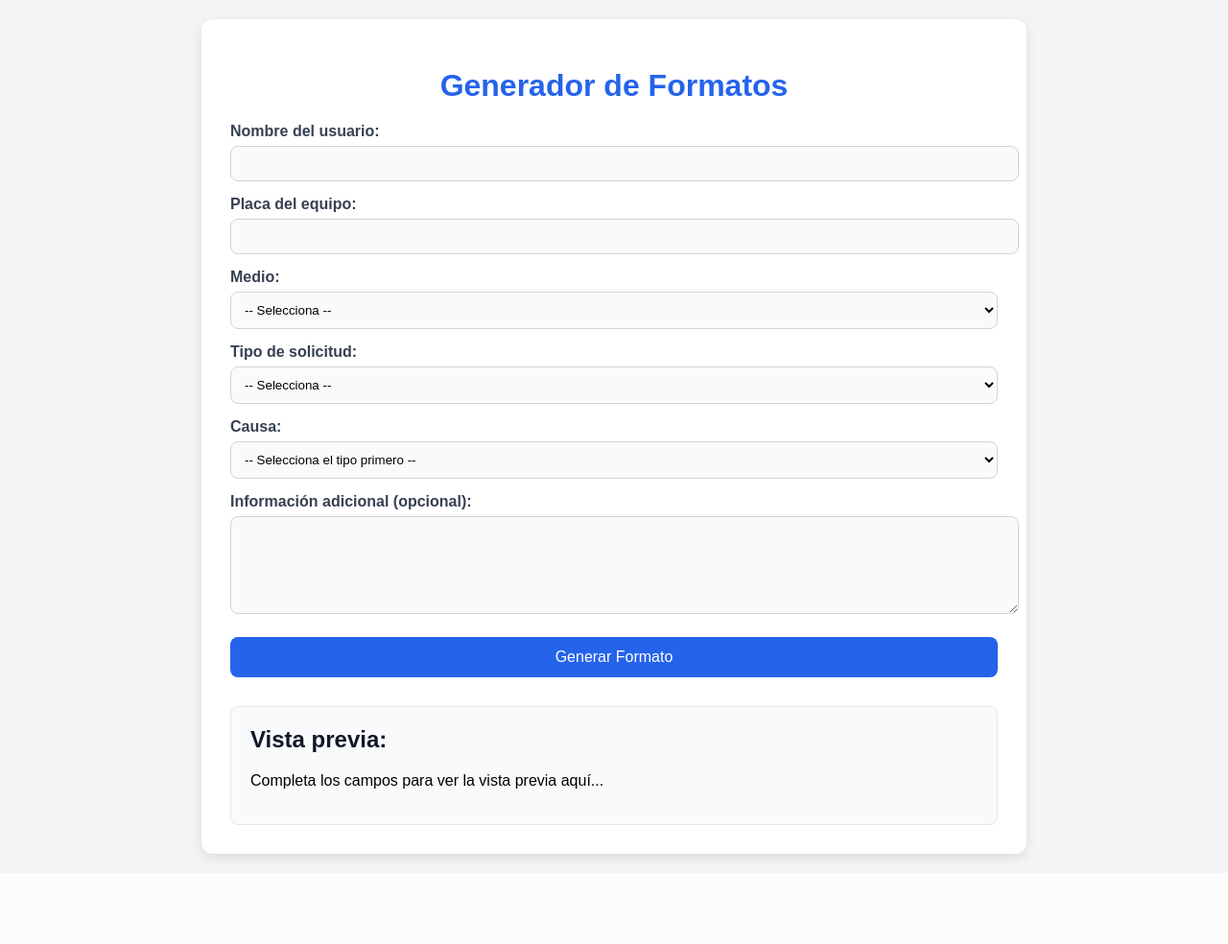
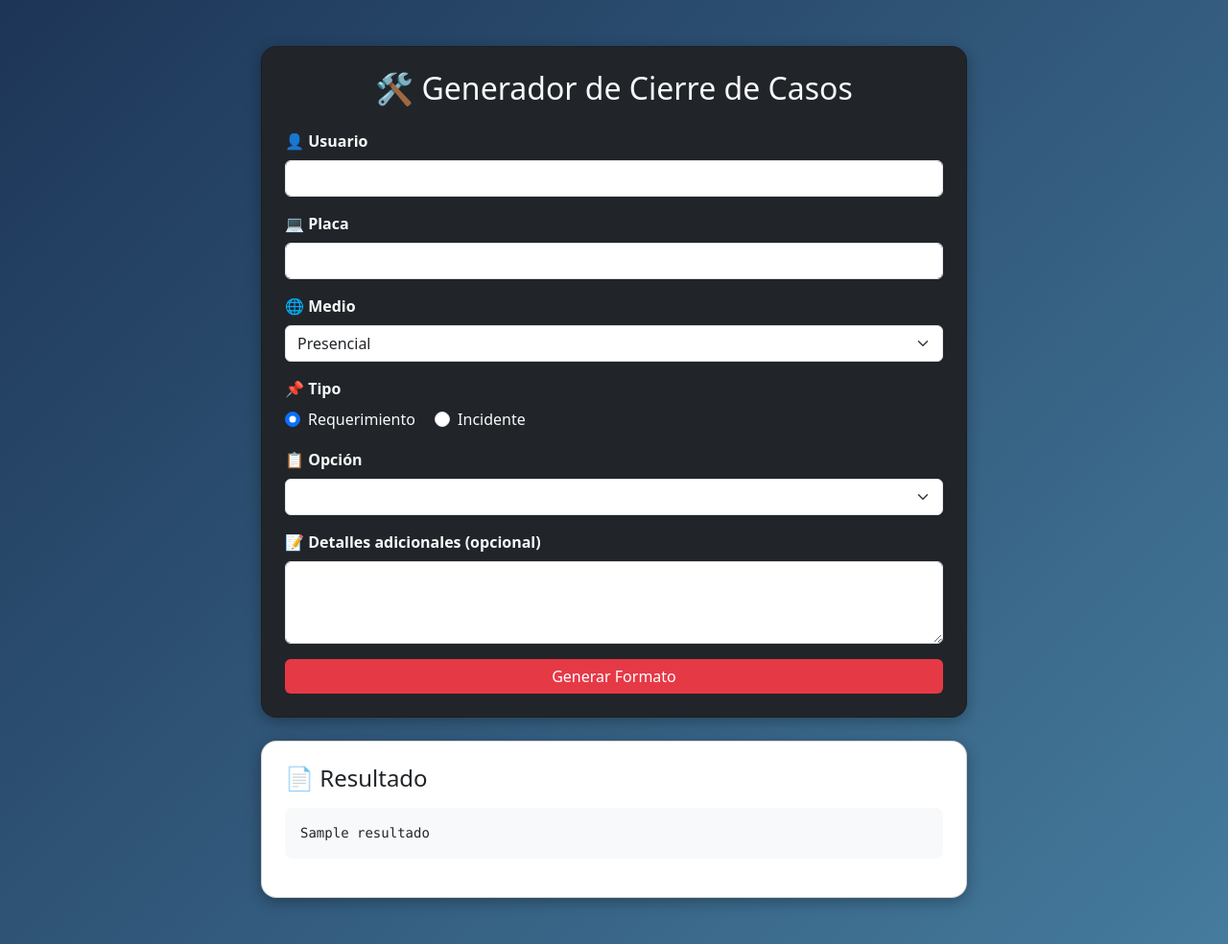
Before and after one commit to Steven-gil-dep/mi_app_flask, a Flask app: template templates/form.html in a window 1280 px wide. Shown: the whole page at 96% size. Before the commit the page ends 900 px from the top, so only its background shows below. Run offline with Flask 3, Linux system fonts and the light colour scheme; the template is opened without the code that fills it: most values are stand-ins (such as "Sample title", 1, 10 or a date in 2020); lists and menus that the app fills with data are empty.

Commit message:
Update form.html

```diff
--- a/templates/form.html
+++ b/templates/form.html
@@ -3,171 +3,115 @@
 <head>
   <meta charset="UTF-8">
   <title>Generador de Formatos</title>
+  <link href="https://cdn.jsdelivr.net/npm/bootstrap@5.3.0/dist/css/bootstrap.min.css" rel="stylesheet">
   <style>
     body {
-      font-family: Arial, sans-serif;
-      background: #f3f4f6;
-      margin: 0;
-      padding: 20px;
+      background: linear-gradient(135deg, #1d3557, #457b9d);
+      color: #f1faee;
+      min-height: 100vh;
     }
-    .container {
-      max-width: 800px;
-      margin: auto;
-      background: #fff;
-      padding: 30px;
-      border-radius: 12px;
-      box-shadow: 0 4px 12px rgba(0,0,0,0.1);
+    .card {
+      border-radius: 1rem;
+      box-shadow: 0 4px 15px rgba(0,0,0,0.3);
     }
-    h1 {
-      text-align: center;
-      color: #2563eb;
-      margin-bottom: 20px;
+    .form-label {
+      font-weight: bold;
     }
-    label {
-      font-weight: bold;
-      display: block;
-      margin-top: 15px;
-      color: #374151;
+    .btn-primary {
+      background-color: #e63946;
+      border: none;
     }
-    input, select, textarea {
-      width: 100%;
-      padding: 10px;
-      margin-top: 6px;
-      border: 1px solid #d1d5db;
-      border-radius: 8px;
-      background: #f9fafb;
+    .btn-primary:hover {
+      background-color: #d62839;
     }
-    textarea {
-      resize: vertical;
-      min-height: 80px;
-    }
-    button {
-      margin-top: 20px;
-      padding: 12px;
-      width: 100%;
-      background: #2563eb;
-      color: white;
-      border: none;
-      border-radius: 8px;
-      font-size: 16px;
-      cursor: pointer;
-    }
-    button:hover {
-      background: #1d4ed8;
-    }
-    .preview {
-      margin-top: 30px;
-      padding: 20px;
-      border: 1px solid #e5e7eb;
-      border-radius: 8px;
-      background: #f9fafb;
-    }
-    .preview h2 {
-      margin-top: 0;
-      color: #111827;
-    }
-    .preview pre {
+    pre {
+      background: #f8f9fa;
+      color: #212529;
+      padding: 1rem;
+      border-radius: .5rem;
       white-space: pre-wrap;
-      font-family: inherit;
     }
   </style>
 </head>
 <body>
-  <div class="container">
-    <h1>Generador de Formatos</h1>
+<div class="container py-5">
+  <div class="row justify-content-center">
+    <div class="col-md-8">
+      <div class="card p-4 bg-dark text-light">
+        <h2 class="mb-4 text-center">🛠️ Generador de Cierre de Casos</h2>
         <form method="POST">
-      <label for="usuario">Nombre del usuario:</label>
-      <input type="text" id="usuario" name="usuario" required oninput="updatePreview()">
+          <div class="mb-3">
+            <label class="form-label">👤 Usuario</label>
+            <input type="text" name="usuario" class="form-control" required>
+          </div>
+          <div class="mb-3">
+            <label class="form-label">💻 Placa</label>
+            <input type="text" name="placa" class="form-control" required>
+          </div>
+          <div class="mb-3">
+            <label class="form-label">🌐 Medio</label>
+            <select name="medio" class="form-select" required>
+              <option value="1">Presencial</option>
+              <option value="2">Virtual</option>
+            </select>
+          </div>
+          <div class="mb-3">
+            <label class="form-label">📌 Tipo</label><br>
+            <div class="form-check form-check-inline">
+              <input class="form-check-input" type="radio" name="tipo" value="req" checked onclick="cargarOpciones('req')">
+              <label class="form-check-label">Requerimiento</label>
+            </div>
+            <div class="form-check form-check-inline">
+              <input class="form-check-input" type="radio" name="tipo" value="inc" onclick="cargarOpciones('inc')">
+              <label class="form-check-label">Incidente</label>
+            </div>
+          </div>
+          <div class="mb-3">
+            <label class="form-label">📋 Opción</label>
+            <select name="opcion" id="opcion" class="form-select" required>
+              <!-- Se llenará dinámicamente -->
+            </select>
+          </div>
+          <div class="mb-3">
+            <label class="form-label">📝 Detalles adicionales (opcional)</label>
+            <textarea name="detalles" class="form-control" rows="3"></textarea>
+          </div>
+          <button class="btn btn-primary w-100">Generar Formato</button>
+        </form>
+      </div>
+    </div>
+  </div>
 
-      <label for="placa">Placa del equipo:</label>
-      <input type="text" id="placa" name="placa" required oninput="updatePreview()">
-
-      <label for="medio">Medio:</label>
-      <select id="medio" name="medio" required onchange="updatePreview()">
-        <option value="">-- Selecciona --</option>
-        <option value="Presencial">Presencial</option>
-        <option value="Virtual">Virtual</option>
-      </select>
-
-      <label for="tipo">Tipo de solicitud:</label>
-      <select id="tipo" name="tipo" required onchange="toggleOpciones(); updatePreview();">
-        <option value="">-- Selecciona --</option>
-        <option value="Requerimiento">Requerimiento</option>
-        <option value="Incidente">Incidente</option>
-      </select>
-
-      <label for="opcion">Causa:</label>
-      <select id="opcion" name="opcion" required onchange="updatePreview()">
-        <option value="">-- Selecciona el tipo primero --</option>
-      </select>
-
-      <label for="adicional">Información adicional (opcional):</label>
-      <textarea id="adicional" name="adicional" oninput="updatePreview()"></textarea>
-
-      <button type="submit">Generar Formato</button>
-    </form>
-
-    <div class="preview">
-      <h2>Vista previa:</h2>
-      <pre id="previewText">Completa los campos para ver la vista previa aquí...</pre>
+  {% if resultado %}
+  <div class="row justify-content-center mt-4">
+    <div class="col-md-8">
+      <div class="card p-4">
+        <h4 class="mb-3 text-dark">📄 Resultado</h4>
+        <pre>{{ resultado }}</pre>
       </div>
+    </div>
+  </div>
+  {% endif %}
 </div>
 
 <script>
   const requerimientos = {{ requerimientos|tojson }};
   const incidentes = {{ incidentes|tojson }};
+  const selectOpcion = document.getElementById("opcion");
 
-    function toggleOpciones() {
-      const tipo = document.getElementById("tipo").value;
-      const opcionSelect = document.getElementById("opcion");
-      opcionSelect.innerHTML = "";
-
-      let opciones = [];
-      if (tipo === "Requerimiento") {
-        opciones = requerimientos;
-      } else if (tipo === "Incidente") {
-        opciones = incidentes;
+  function cargarOpciones(tipo) {
+    selectOpcion.innerHTML = ""; // limpiar
+    const opciones = tipo === "req" ? requerimientos : incidentes;
+    for (const [key, value] of Object.entries(opciones)) {
+      const option = document.createElement("option");
+      option.value = key;
+      option.textContent = value;
+      selectOpcion.appendChild(option);
+    }
   }
 
-      if (opciones.length > 0) {
-        opciones.forEach(op => {
-          const option = document.createElement("option");
-          option.value = op;
-          option.textContent = op;
-          opcionSelect.appendChild(option);
-        });
-      } else {
-        const option = document.createElement("option");
-        option.value = "";
-        option.textContent = "-- Selecciona el tipo primero --";
-        opcionSelect.appendChild(option);
-      }
-
-      updatePreview();
-    }
-
-    function updatePreview() {
-      const usuario = document.getElementById("usuario").value;
-      const placa = document.getElementById("placa").value;
-      const medio = document.getElementById("medio").value;
-      const tipo = document.getElementById("tipo").value;
-      const opcion = document.getElementById("opcion").value;
-      const adicional = document.getElementById("adicional").value;
-
-      const preview = `
-Tipo: ${tipo || ""}
-Medio: ${medio || ""}
-Placa Equipo: ${placa || ""}
-Usuario: ${usuario || ""}
-Causa: ${opcion || ""}
-Solución: (Se generará automáticamente)
-¿Autoriza cierre del caso?: Si
-
-${adicional ? "Nota adicional: " + adicional : ""}
-      `.trim();
-
-      document.getElementById("previewText").textContent = preview;
-    }
+  // Cargar por defecto al abrir (Requerimientos)
+  window.onload = () => cargarOpciones("req");
 </script>
 </body>
 </html>
```
Lines whose indentation alone changed are shown as unchanged.
